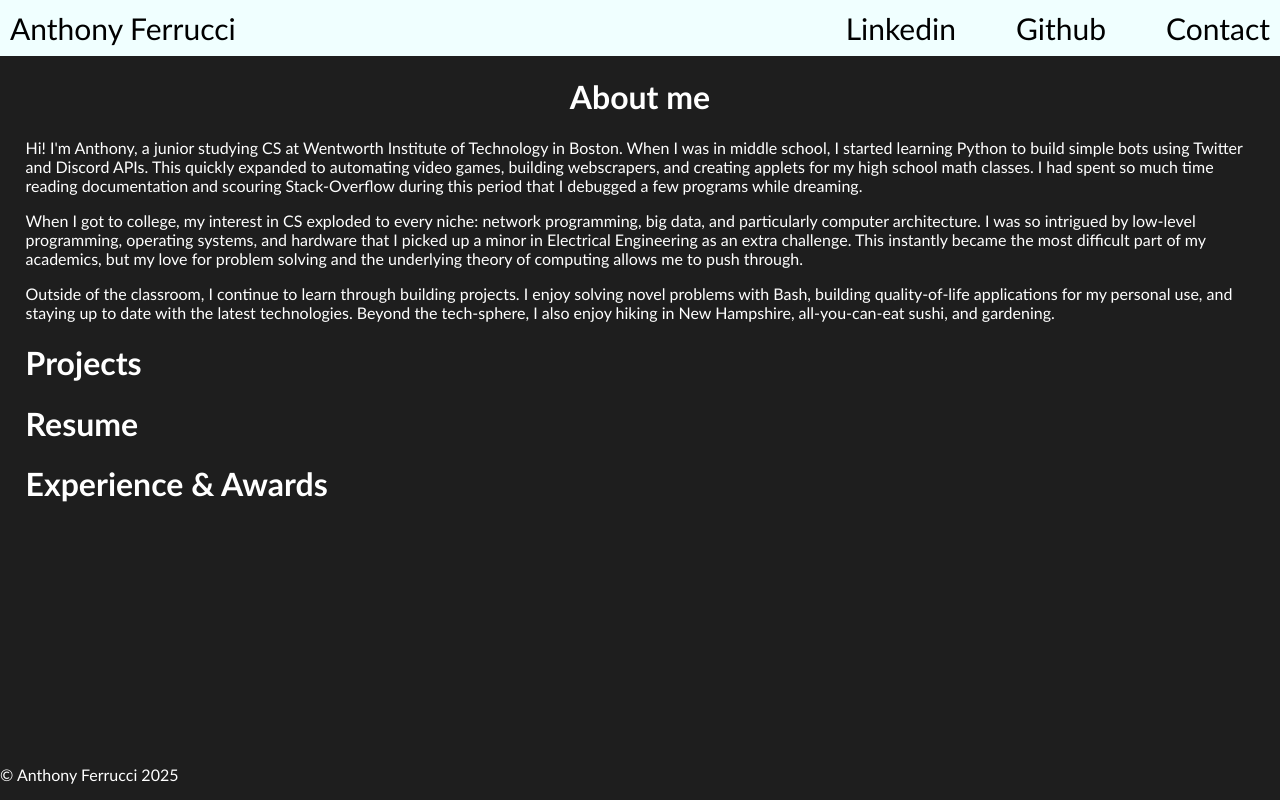
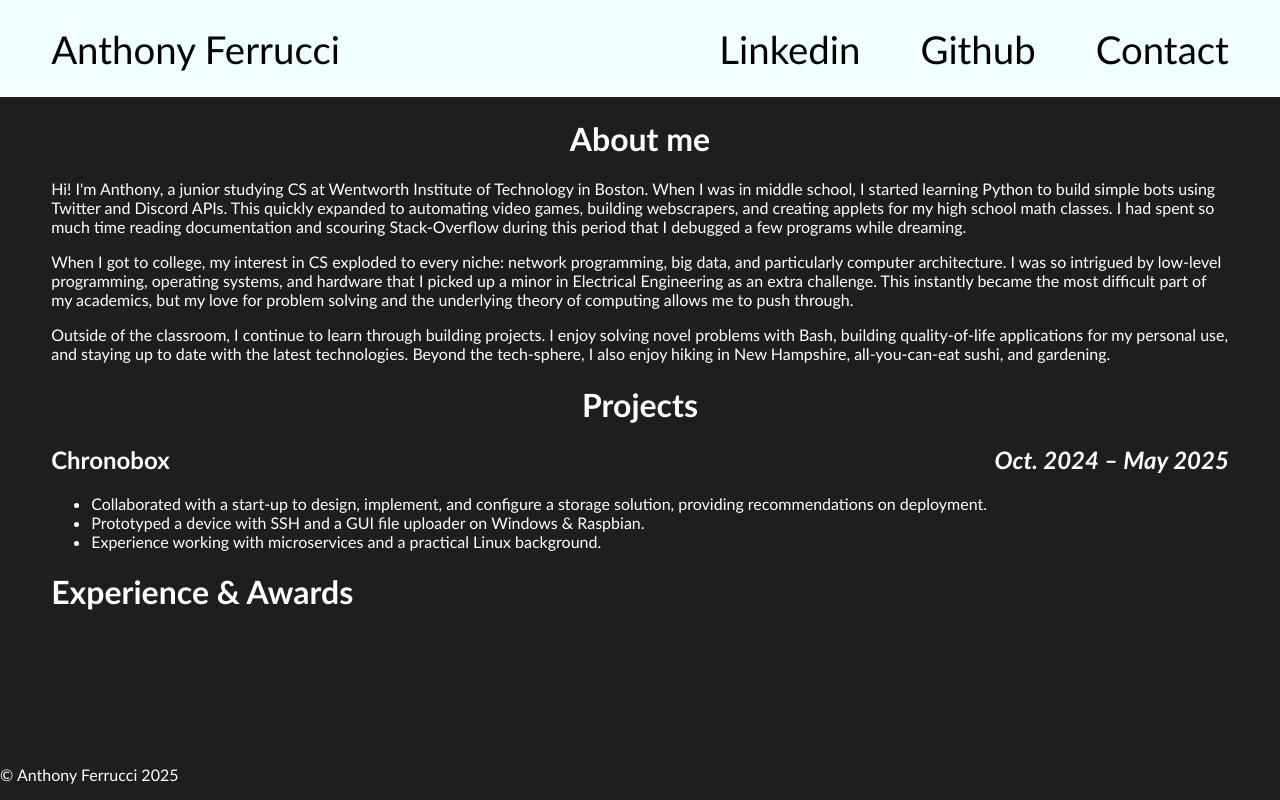
Before and after one commit to AnthonyFerr/NetlifyWebsite, a plain HTML site: page index.html in a window 1280 px wide. Drawn offline with Linux system fonts and the light colour scheme.

Commit message:
some changes

```diff
--- a/index.html
+++ b/index.html
@@ -44,12 +44,27 @@
                 Projects
             </h1>
 
-        </div>
+            <h2>
+                <span class="projName">
+                    Chronobox
+                </span>
+                <span class="projDate">
+                    Oct. 2024 – May 2025
+                </span>
+            </h2>
 
-        <div class="resume">
-            <h1>
-                Resume
-            </h1>
+            <ul>
+                <li>
+                    Collaborated with a start-up to design, implement, and configure a storage solution, providing recommendations on deployment.
+                </li>
+                <li>
+                    Prototyped a device with SSH and a GUI file uploader on Windows & Raspbian.
+                </li>
+                <li>
+                    Experience working with microservices and a practical Linux background.
+                </li>
+            </ul>
+
         </div>
 
         <div class="experience">
@@ -64,7 +79,7 @@
     </footer>
 
 </body>
-<script>
+<!-- <script>
     alert("Under construction! I'd rather build this off-the-dome than vibe-code a mess, so it may take a while :)")
-</script>
+</script> -->
 </html>
--- a/main.css
+++ b/main.css
@@ -18,11 +18,13 @@ header {
     color: black;
     display: flex;
     justify-content: space-between;
-    margin: 0px;
     width: 100%;
-    padding: 10px;
+    padding-top: 2%;
+    padding-bottom: 2%;
+    padding-left: 4%;
+    padding-right: 4%;
     align-items: center;
-    font-size: 30px
+    font-size: 3vw;
 }
 
 /*
@@ -49,10 +51,24 @@ I will also access it by ID (#), since it is unique.
 }
 
 #main {
-    margin-left: 2%;
-    margin-right: 2%;
+    margin-left: 4%;
+    margin-right: 4%;
 }
 
 .emails a {
     color: inherit;
 }
+
+.projects h1 {
+    text-align: center;
+}
+
+.projects h2 {
+    display: flex;
+    justify-content: space-between;
+    font-size: 3vh;
+}
+
+.projDate {
+    font-style: italic;
+}
```
Also changed, not shown: contact.html (+2 -2 lines).
